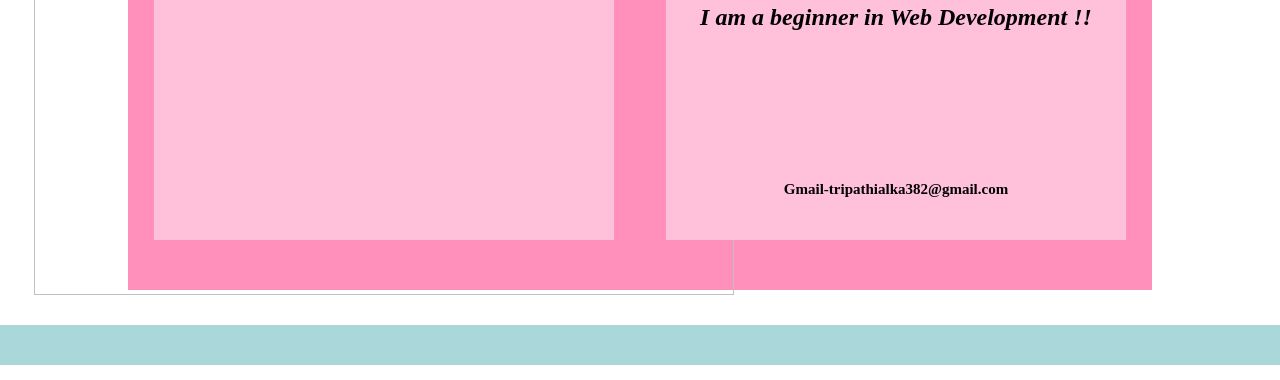
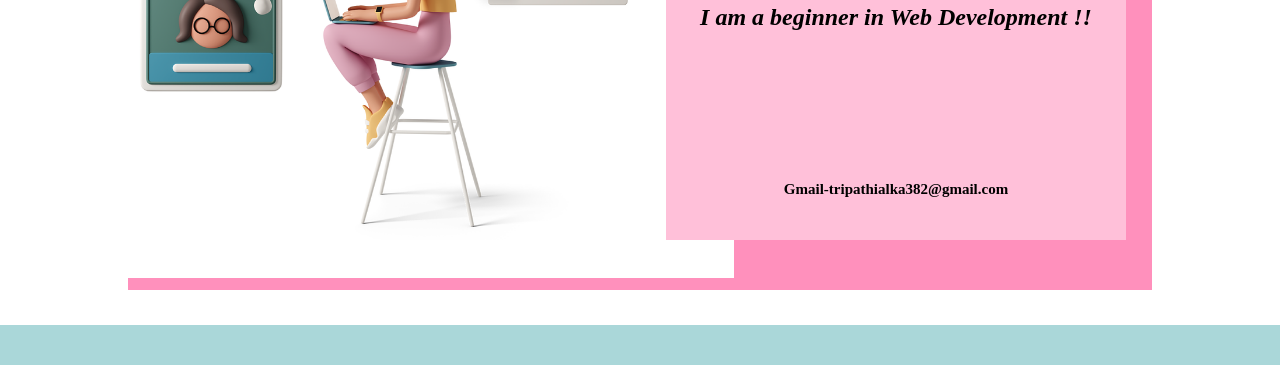
Before and after one commit to alka-tripathi/Portfolio-task2-, a plain HTML site: page index.html in a window 1280 px wide. Shown: the part 420-800 px from the top of the page. Drawn offline with Linux system fonts and the light colour scheme.

Commit message:
added photo

```diff
--- a/index.html
+++ b/index.html
@@ -18,7 +18,7 @@
     </div>
     <main>
         <div class="outerbox">
-            <div class="box"><img  height="590px" width="700px" src="photo_1.png"></div>
+            <div class="box"><img  height="590px" width="700px" src="Portfolio(BI)/photo_1.png"></div>
             <div class="box"><h2>Hi There,</h2><br>
                 <h1>I am Alka Tripathi</h1><br>
                 <h2> I am a beginner in Web Development !!</h2>
```
